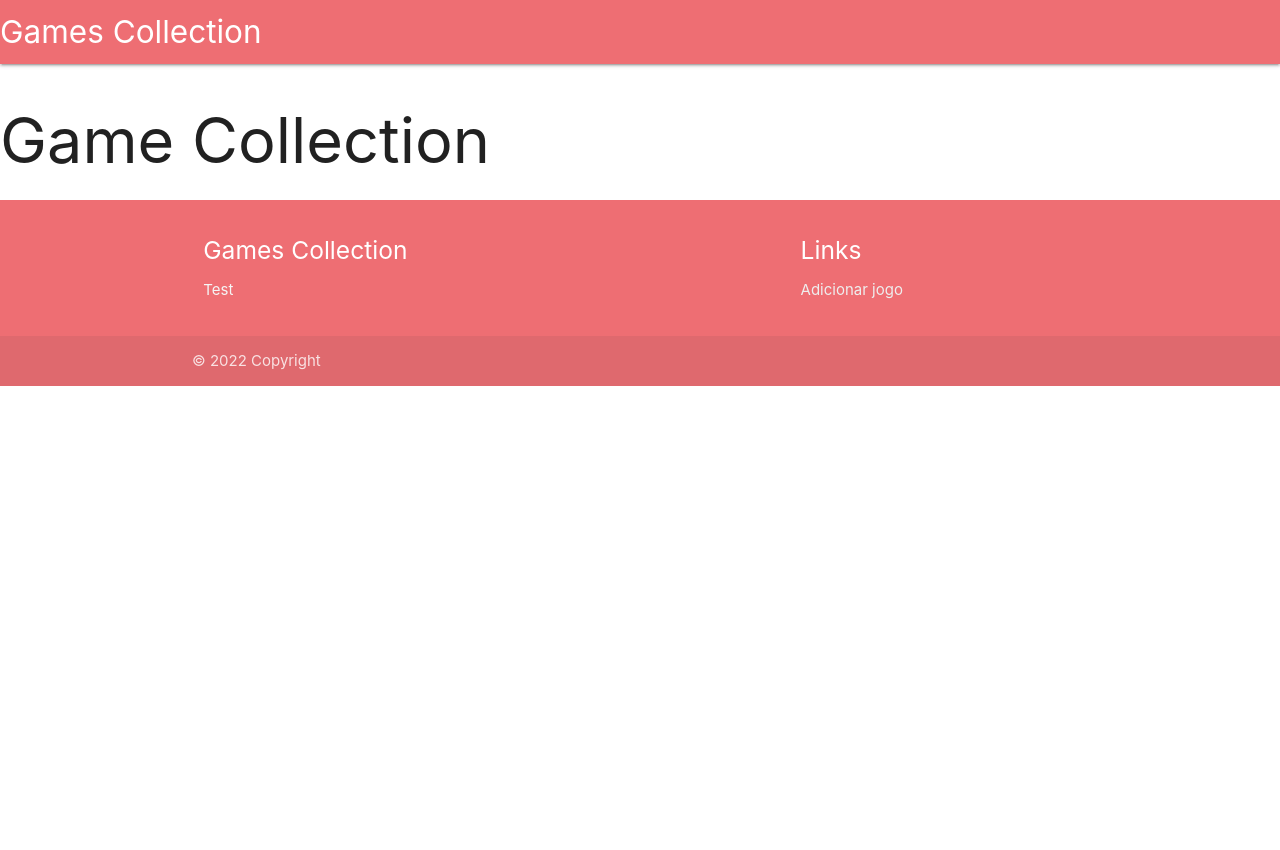
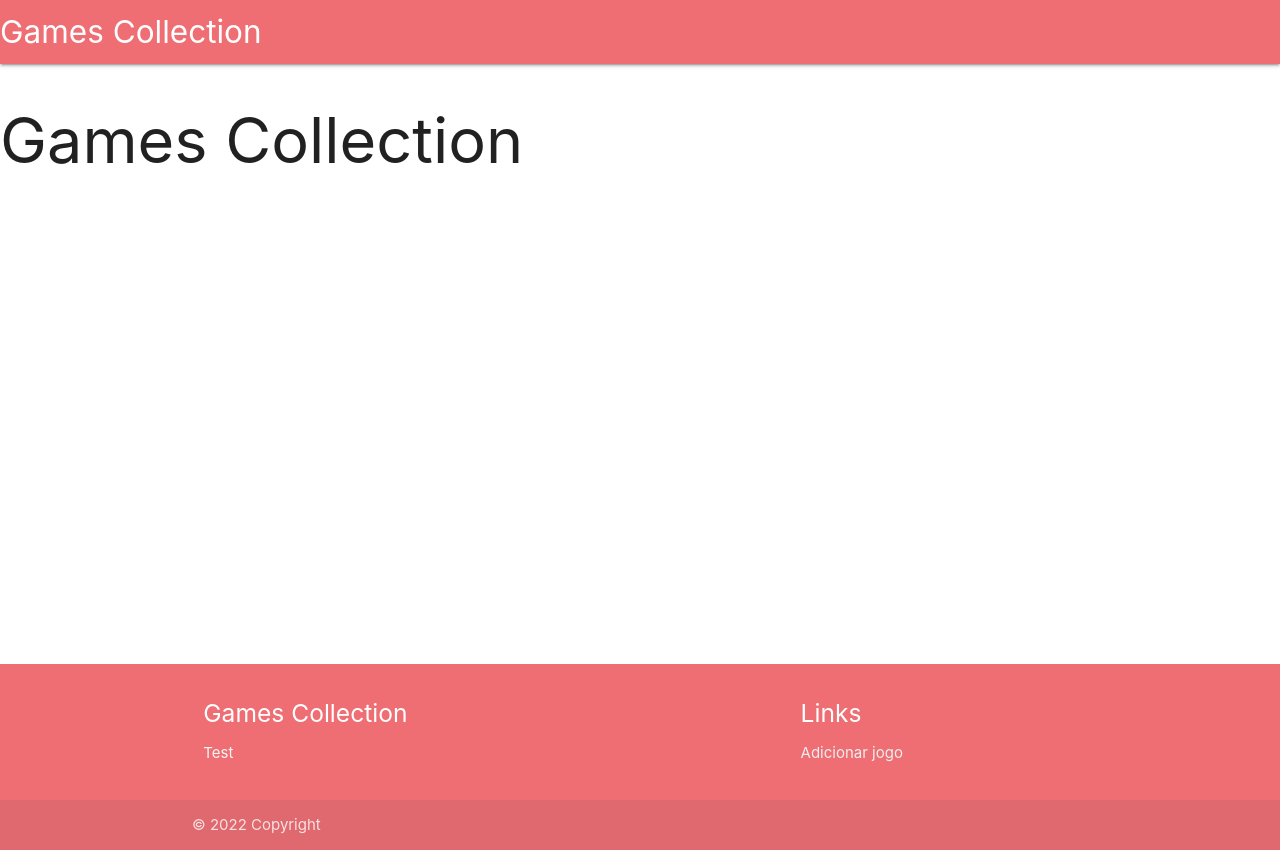
Before and after one commit to Dudley-Boxista/games-collection, an Angular app: page / in a window 1280 px wide. Before the commit the page ends 800 px from the top, so only its background shows below. Built offline with nearby package versions, Linux system fonts and the light colour scheme.

Commit message:
fix build and footer

```diff
--- a/package.json
+++ b/package.json
@@ -4,7 +4,7 @@
   "scripts": {
     "ng": "ng",
     "start": "ng serve",
-    "build": "ng build --base-href=/games-collection/",
+    "build": "ng build --base-href=https://dudley-boxista.github.io/games-collection/",
     "ghpages": "angular-cli-ghpages --dir=dist/games-collection",
     "deploy": "npm run build & npm run ghpages",
     "watch": "ng build --watch --configuration development",
--- a/src/app/app.component.css
+++ b/src/app/app.component.css
@@ -0,0 +1,9 @@
+body {
+  display: flex;
+  min-height: 75vh;
+  flex-direction: column;
+}
+
+main {
+  flex: 1 0 auto;
+}
--- a/src/app/app.component.html
+++ b/src/app/app.component.html
@@ -1,4 +1,12 @@
 <link href="https://fonts.googleapis.com/icon?family=Material+Icons" rel="stylesheet">
-<app-header-component></app-header-component>
-<router-outlet></router-outlet>
-<app-footer-component></app-footer-component>
+<header>
+  <app-header-component></app-header-component>
+</header>
+<main>
+  <body>
+    <router-outlet></router-outlet>
+  </body>
+</main>
+<footer>
+  <app-footer-component></app-footer-component>
+</footer>
--- a/src/app/footer-component/footer-component.component.html
+++ b/src/app/footer-component/footer-component.component.html
@@ -9,7 +9,7 @@
       <div class="col l4 offset-l2 s12">
         <h5 class="white-text">Links</h5>
         <ul>
-          <li><a class="grey-text text-lighten-3" href="/game/add">Adicionar jogo</a></li>
+          <li><a class="grey-text text-lighten-3" href="game/add">Adicionar jogo</a></li>
         </ul>
       </div>
     </div>
--- a/src/app/home/home.component.html
+++ b/src/app/home/home.component.html
@@ -1 +1 @@
-<h1>Game Collection</h1>
+<h1>Games Collection</h1>
```
